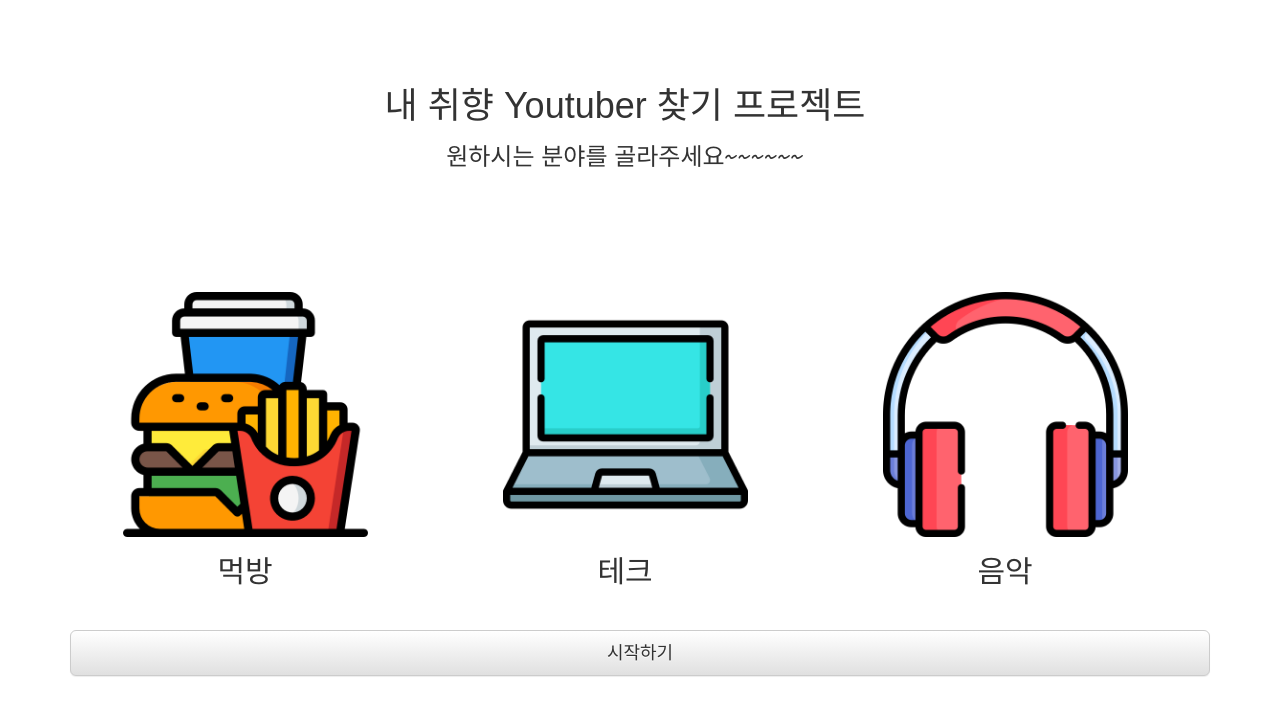
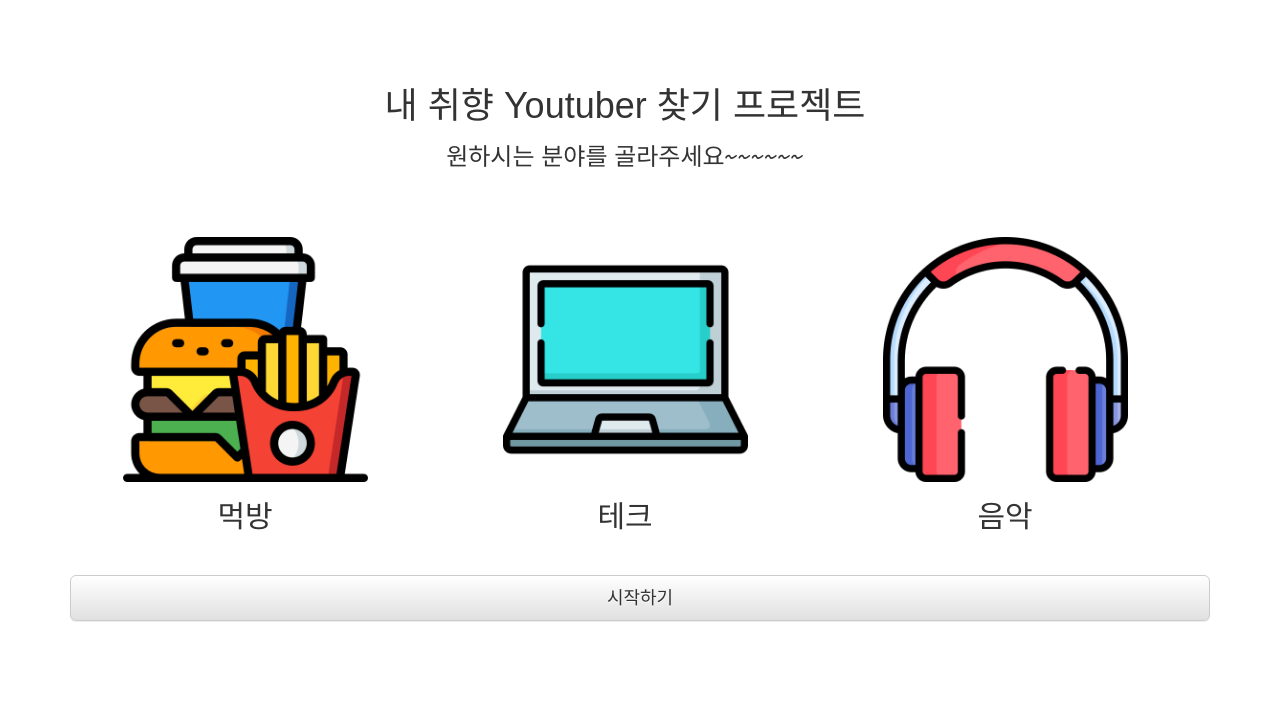
Before and after one commit to onunn/incoding-guiin, a Django app: page /mukbang/test/ in a window 1280 px wide. Shown: the top 716 px of the page. Run offline with Django 3.2, Linux system fonts and the light colour scheme; some libraries are stand-ins or nearby versions; some web fonts are replaced.

Commit message:
image추가

```diff
--- a/mukbang/templates/mukbang/main.html
+++ b/mukbang/templates/mukbang/main.html
@@ -18,12 +18,14 @@
       background-color: white;
 
     }
+
+
   </style>
 <div class="row" style="margin-top: 5%; text-align: center;">
     <h1> 내 취향 Youtuber 찾기 프로젝트</h1>
     <h3> 원하시는 분야를 골라주세요~~~~~~</h3>
 </div>
-<div class="row" style="margin-top: 10%">
+<div class="row" style="margin-top: 5%">
     <div class="col-md-4" >
         <input type="radio" name="category" style="display:none" value="먹방">
         <img src="{% static 'mukbang/image/burger.png' %}" id="img1" style="width: 70%;" class="center-block"
```
Also changed, not shown: mukbang/static/mukbang/image/bg1.png (added).
